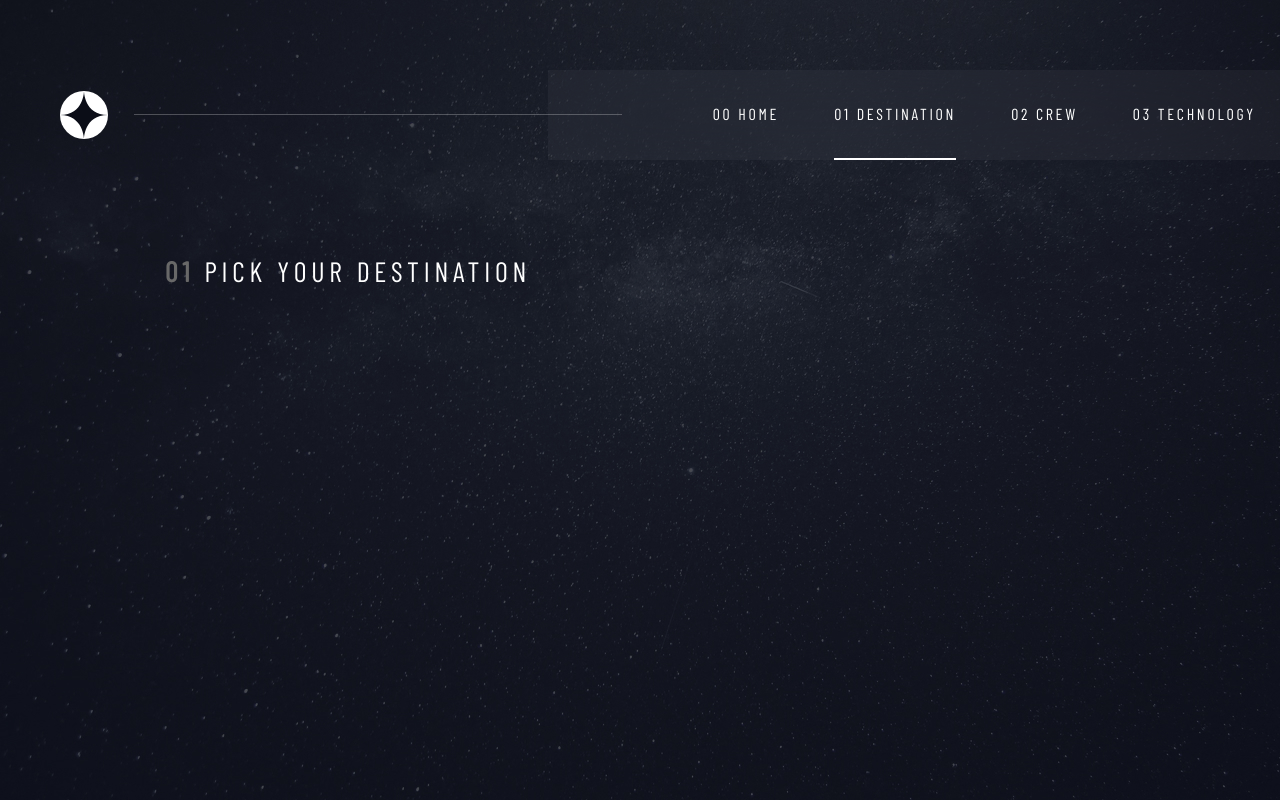
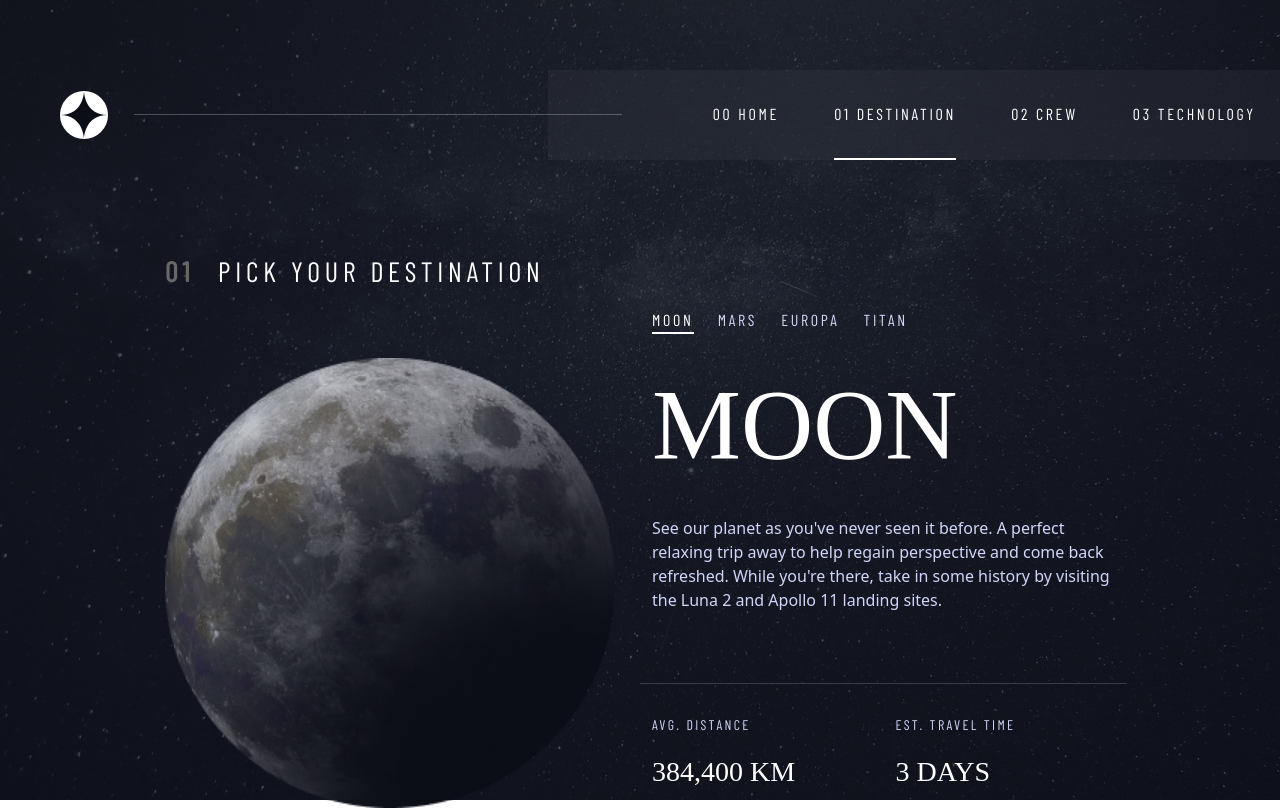
Before and after one commit to Mentoring-Repository/app7-space-tourism, a React (Create React App) app: page /destination in a window 1280 px wide. Built offline with nearby package versions, Linux system fonts and the light colour scheme; a web font is replaced by a local one.

Commit message:
destination page
destination page

```diff
--- a/src/App.css
+++ b/src/App.css
@@ -31,7 +31,7 @@
 }
 
 .btn-explore:hover {
-	box-shadow: 0 0 0 50px rgba(255,255,255,0.2);
+  box-shadow: 0 0 0 50px rgba(255, 255, 255, 0.2);
 }
 
 a {
@@ -49,6 +49,7 @@ a {
   height: 100vh;
   background-image: url("../public/images/Background_planets.jpg");
   padding: 250px 165px;
+  --bs-gutter-x: 0 !important;
 }
 
 .destination-page-nr {
@@ -82,7 +83,6 @@ a {
 }
 
 @media (max-width: 1024px) {
-
 }
 
 /* Media queries mobile */
@@ -91,8 +91,6 @@ a {
   .homepage {
     padding: 80px 20px 20px 20px;
   }
-
-
 }
 
 @media (max-width: 370px) {
--- a/src/Components/DestinationList/DestinationList.css
+++ b/src/Components/DestinationList/DestinationList.css
@@ -0,0 +1,36 @@
+.destination-list {
+  list-style: none;
+  color: #d0d6f9;
+  text-transform: uppercase;
+  cursor: pointer;
+}
+.dest-title {
+  color: white;
+  text-transform: uppercase;
+}
+
+.dest-desc {
+  color: #d0d6f9;
+}
+
+.dest-details .subhead-1 {
+  color: white;
+  text-transform: uppercase;
+}
+.dest-details .subhead-2 {
+  color: #d0d6f9;
+}
+
+.dest-details {
+  border-top: 1px solid #383b4b;
+  padding-top: 30px;
+  margin-top: 55px;
+}
+
+.dest-img {
+  width: 450px;
+  margin-top: 50px;
+}
+.destination-list li.active {
+  color: white;
+}
--- a/src/Components/DestinationList/DestinationList.js
+++ b/src/Components/DestinationList/DestinationList.js
@@ -1,15 +1,64 @@
 import "./DestinationList.css";
 import data from "../../utils/data.json";
-import { useState } from "react";
+import { useState, useEffect } from "react";
 
 const DestinationList = () => {
-  // const [destinations, setDestinations] = useState([]);
-  // let dest = [];
-  // data.destinations.forEach((destination) => {
-  //   dest.push(destination.name);
-  // });
-  // setDestinations(dest);
-  return <></>;
+  const [selected, setSelected] = useState("Moon");
+  const [destinations, setDestinations] = useState([]);
+  const [destData, setDestData] = useState({});
+
+  const changeDestination = (newDestination) => {
+    setSelected(newDestination);
+  };
+
+  useEffect(() => {
+    let dest = [];
+    data.destinations.forEach((destination) => {
+      dest.push(destination.name);
+    });
+    setDestinations(dest);
+  }, []);
+  useEffect(() => {
+    data.destinations.forEach((destination) => {
+      if (destination.name === selected) {
+        setDestData(destination);
+      }
+    });
+  }, [selected]);
+
+  return (
+    <div className="row">
+      <div className="col-6">
+        <img src={destData.img} alt="" className="img-fluid dest-img" />
+      </div>
+      <div className="col-6 d-flex flex-column">
+        <ul className="d-flex destination-list ps-0">
+          {destinations.map((des) => (
+            <li
+              onClick={() => changeDestination(des)}
+              className={
+                selected === des ? "me-4 nav-text active" : "me-4 nav-text "
+              }
+            >
+              {des}
+            </li>
+          ))}
+        </ul>
+        <p className="heading-2 dest-title">{destData.name} </p>
+        <p className="dest-desc">{destData.desc} </p>
+        <div className="row dest-details">
+          <div className="col-6">
+            <p className="subhead-2">AVG. DISTANCE</p>
+            <p className="subhead-1">{destData.avg_dist} </p>
+          </div>
+          <div className="col-6">
+            <p className="subhead-2">EST. TRAVEL TIME</p>
+            <p className="subhead-1">{destData.avg_travel} </p>
+          </div>
+        </div>
+      </div>
+    </div>
+  );
 };
 
 export default DestinationList;
--- a/src/Page/Destination.js
+++ b/src/Page/Destination.js
@@ -3,12 +3,18 @@ import DestinationList from "../Components/DestinationList/DestinationList";
 const Destination = () => {
   return (
     <>
-      <div className="destination-page">
-        <p className="heading-5">
-          <span className="destination-page-nr">01</span>
-          <span className="destination-page-title"> Pick your destination</span>
-        </p>
-        <DestinationList />
+      <div className="destination-page row">
+        <div className="col-12">
+          <p className="heading-5">
+            <span className="destination-page-nr me-4">01</span>
+            <span className="destination-page-title">
+              Pick your destination
+            </span>
+          </p>
+        </div>
+        <div className="col-12">
+          <DestinationList />
+        </div>
       </div>
     </>
   );
```
Also changed, not shown: src/Components/Destination/Destination.js (deleted, +0 -9 lines), src/Components/Destination/Destination.css (deleted). Lines whose indentation alone changed are shown as unchanged.
